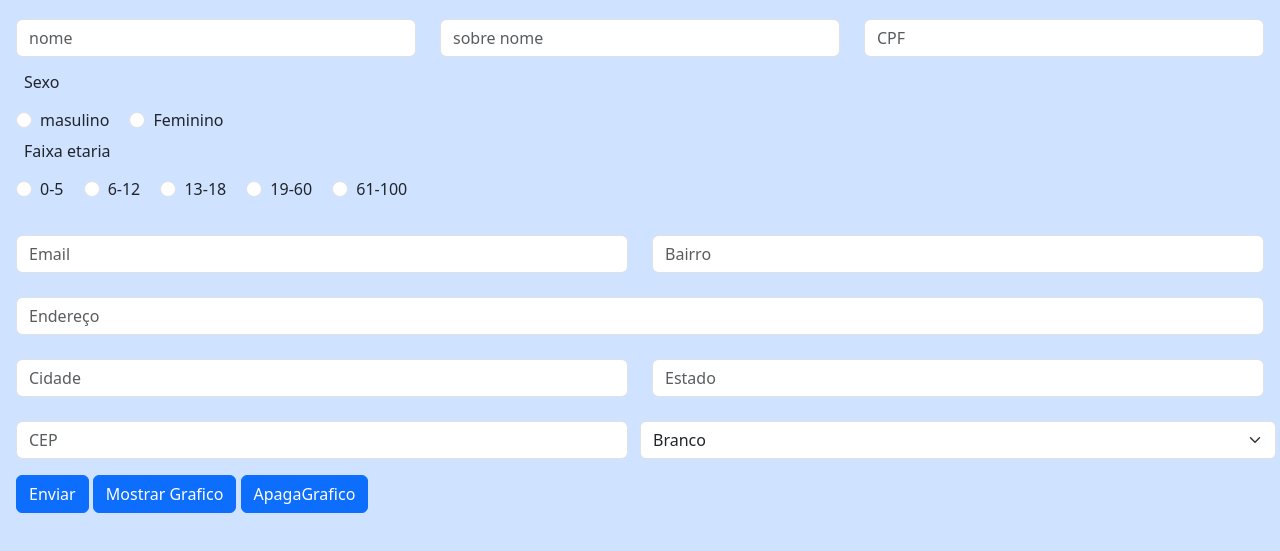
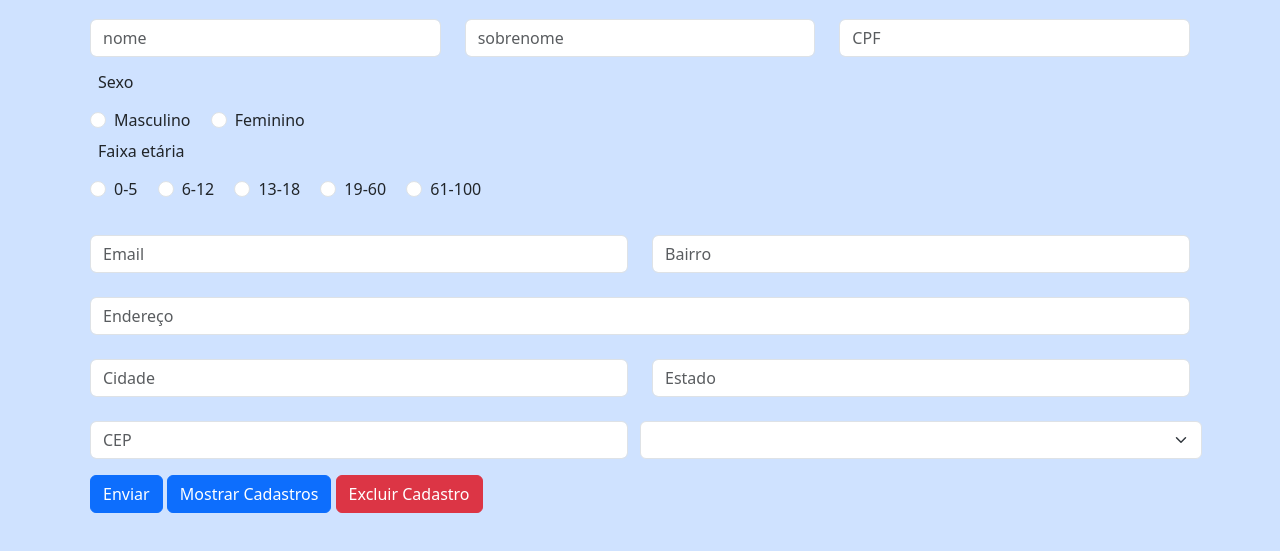
Before and after one commit to ArthurWillianAFrancisco/grafico, a plain HTML site: page index.html in a window 1280 px wide. Both pictures are taken after a click on the button "Enviar". Shown: the part 77-628 px from the top of the page. Drawn offline with nearby package versions, Linux system fonts and the light colour scheme.

Commit message:
Update index.html

```diff
--- a/index.html
+++ b/index.html
@@ -1,5 +1,5 @@
 <!DOCTYPE html>
-<html lang="en">
+<html lang="pt=br">
 <head>
     <meta charset="UTF-8">
     <meta name="viewport" content="width=device-width, initial-scale=1.0">
@@ -10,23 +10,24 @@
 </head>
 <body class="bg-primary-subtle text-emphasis-primary p-2">
     <h1 class="text-center m-3">Formulario</h1>
+    <div class="container">
         <div class="row p-2">
             <div class="col">
-            <input type="text" class="form-control" placeholder="nome" aria-label="First name">
+                <input type="text" class="form-control" placeholder="nome" aria-label="First name" id="nome">
             </div>
             <div class="col">
-            <input type="text" class="form-control" placeholder="sobre nome" aria-label="Last name">
+                <input type="text" class="form-control" placeholder="sobrenome" aria-label="Last name" id="sobrenome">
             </div>
 
             <div class="col">
-                <input type="text" class="form-control" placeholder="CPF" aria-label="Zip" maxlength="11" minlength="11">
+                <input type="text" class="form-control" placeholder="CPF" aria-label="Zip" maxlength="11" minlength="11" id="cpf">
             </div>
         </div>
         <div class="ms-2">
             <h6 class="p-2">Sexo</h6>
             <div class="form-check form-check-inline">
                 <input class="form-check-input" type="radio" name="RadioOptions" id="myRadio" value="option1">
-            <label class="form-check-label" for="myRadio">masulino</label>
+                <label class="form-check-label" for="myRadio">Masculino</label>
             </div>
             <div class="form-check form-check-inline">
                 <input class="form-check-input" type="radio" name="RadioOptions" id="myRadio2" value="option2">
@@ -34,7 +35,7 @@
             </div>
         </div>
         <div class="ms-2">
-        <h6 class="p-2">Faixa etaria</h6>
+            <h6 class="p-2">Faixa etária</h6>
             <div class="form-check form-check-inline">
                 <input class="form-check-input" type="radio" name="inlineRadioOptions" id="bebe" value="option3">
                 <label class="form-check-label" for="bebe">0-5</label>
@@ -76,17 +77,18 @@
                 <input type="text" class="form-control" placeholder="CEP" id="inputZip" maxlength="8" minlength="8">
             </div>
             <select class="form-select col mt-4" aria-label="Default select example"  id="lista-conteudos">
+                <option></option>
                 <option id="branco" value="1">Branco</option>
                 <option id="amarelo" value="2">Amarelo</option>
                 <option id="negro" value="3">Negro</option>
                 <option id="indio" value="4">Indio</option>
             </select>
         </div>
-
         <div class="col p-2">
             <button onclick="myFunction()" class="btn btn-primary">Enviar</button>
-            <button onclick="Grafico()" class="btn btn-primary">Mostrar Grafico</button>
-            <button onclick="reinicia()" class="btn btn-primary">ApagaGrafico</button>
+            <button onclick="mostrarCadastros()" class="btn btn-primary">Mostrar Cadastros</button>
+            <button onclick="excluirCadastro()" class="btn btn-danger">Excluir Cadastro</button>
+        </div>
     </div>
     <div class="row">
         <div class="col">
@@ -100,9 +102,72 @@
         </div>
     </div>
 
-
     <script src="https://cdn.jsdelivr.net/npm/chart.js"></script>
     <script src="grafico.js"></script>
+    <script>
+        // Arrays para armazenar os cadastros e IDs para controle
+        var cadastros = [];
+        var proximoId = 1;
 
+        // Seus contadores permanecem os mesmos
+
+        async function myFunction() {
+            // Código para obter os dados do formulário
+            var nome = document.getElementById("nome").value;
+            var sobrenome = document.getElementById("sobrenome").value;
+            // Adicione mais campos conforme necessário
+
+            // Criação de um objeto de cadastro com ID único
+            var cadastro = {
+                id: proximoId++,
+                nome: nome,
+                sobrenome: sobrenome,
+                // Adicione mais campos conforme necessário
+            };
+
+            // Adiciona o cadastro ao array
+            cadastros.push(cadastro);
+
+            // Limpa os campos do formulário após o cadastro
+            document.getElementById("nome").value = "";
+            document.getElementById("sobrenome").value = "";
+            document.getElementById("cpf").value = "";
+            document.getElementById("inputEmail4").value = "";
+            document.getElementById("inputAddress").value = "";
+            document.getElementById("inputAddress2").value = "";
+            document.getElementById("inputCity").value = "";
+            document.getElementById("inputEstado").value = "";
+            document.getElementById("inputZip").value = "";
+            // Limpe mais campos conforme necessário
+            myFunction2()
+        }
+
+        function mostrarCadastros() {
+            // Mostra os cadastros em um alerta
+            var cadastrosStr = "Lista de Cadastros:\n";
+            cadastros.forEach(function(cadastro) {
+                cadastrosStr += `ID: ${cadastro.id}, Nome: ${cadastro.nome}, Sobrenome: ${cadastro.sobrenome}\n`;
+            });
+            alert(cadastrosStr);
+        }
+
+        function excluirCadastro() {
+            // Solicita o ID do cadastro a ser excluído
+            var idExcluir = prompt("Digite o ID do cadastro a ser excluído:");
+
+            // Converte o ID para número
+            idExcluir = parseInt(idExcluir);
+
+            // Verifica se o ID é válido e exclui o cadastro correspondente
+            if (!isNaN(idExcluir)) {
+                cadastros = cadastros.filter(function(cadastro) {
+                    return cadastro.id !== idExcluir;
+                });
+                alert(`Cadastro com ID ${idExcluir} excluído.`);
+            } else {
+                alert("ID inválido. Exclusão cancelada.");
+            }
+        }
+    </script>
 </body>
 </html>
```
Lines whose indentation alone changed are shown as unchanged.
